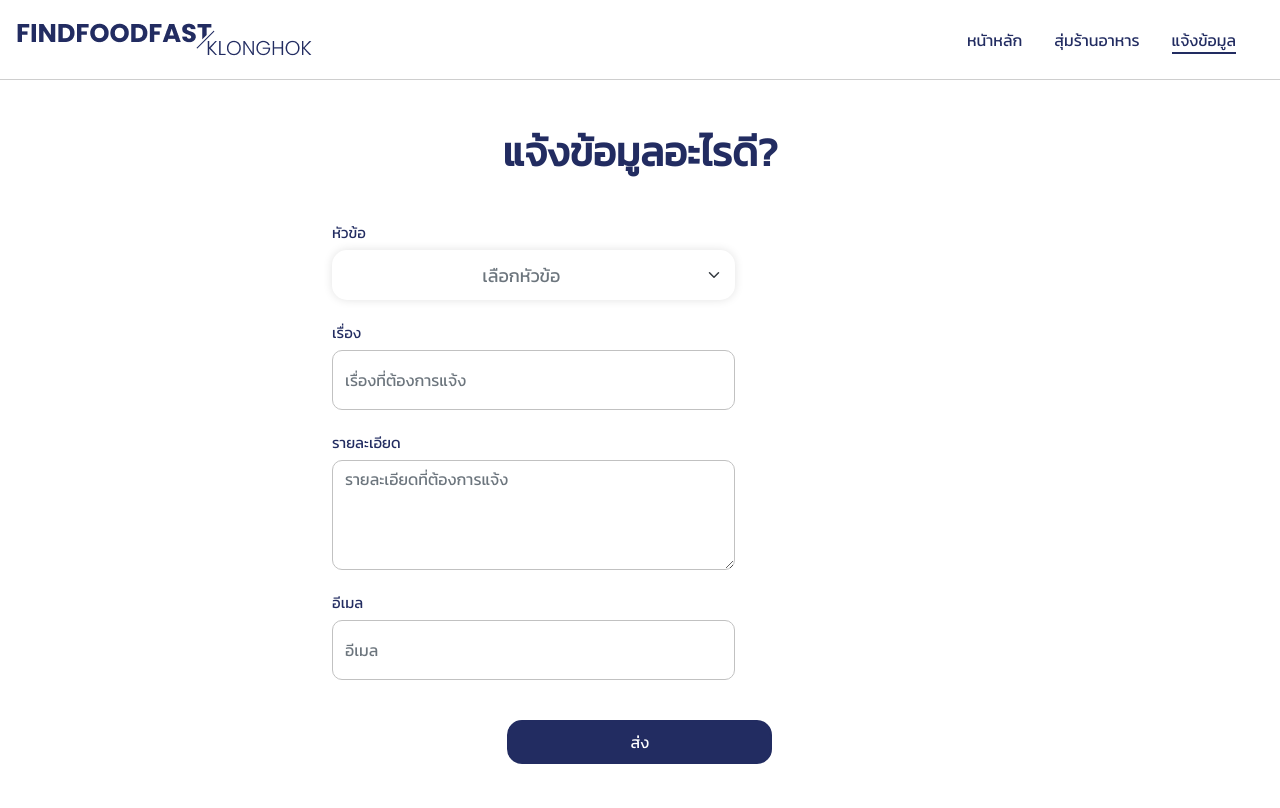
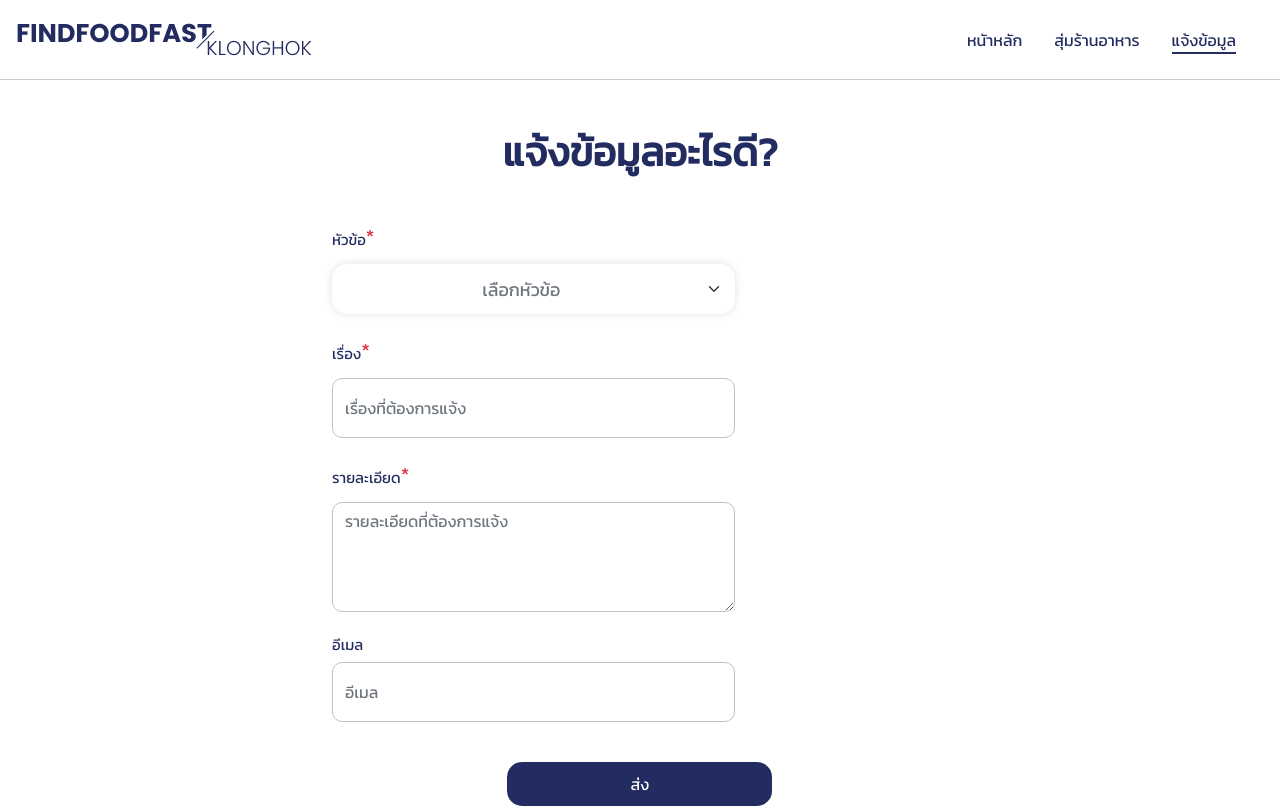
Before and after one commit to 9newton/findfoodfast-project, a React (Create React App) app in the folder front-end/: page /report in a window 1280 px wide. Shown: the top 808 px of the page. Built offline with nearby package versions, Linux system fonts and the light colour scheme; no server answers.

Commit message:
update require report

```diff
--- a/front-end/src/components/Report/ContentReport/ContentReport.js
+++ b/front-end/src/components/Report/ContentReport/ContentReport.js
@@ -10,7 +10,6 @@ function ContentReport() {
   const [category, setCategory] = useState("");
   const [details, setDetails] = useState("");
   const [email, setEmail] = useState("");
-
 
   const saveReport = async (e) => {
     e.preventDefault();
@@ -58,7 +57,7 @@ function ContentReport() {
               className="mt-4 form"
             >
               <Form.Label className="name h5 " htmlFor="inputPassword5">
-                หัวข้อ
+                หัวข้อ<h5 className="text-danger">*</h5>
               </Form.Label>
               <Form.Select
                 className="section-btn text-center"
@@ -90,7 +89,7 @@ function ContentReport() {
               className="mt-4 form"
             >
               <Form.Label className="name h5 " htmlFor="inputPassword5">
-                เรื่อง
+                เรื่อง<h5 className="text-danger">*</h5>
               </Form.Label>
               <Form.Control
                 type="text"
@@ -112,7 +111,7 @@ function ContentReport() {
               className="mt-4 form"
             >
               <Form.Label className="name h5" htmlFor="inputPassword5">
-                รายละเอียด
+                รายละเอียด<h5 className="text-danger">*</h5>
               </Form.Label>
               <Form.Control
                 className="form-detail-report"
```
